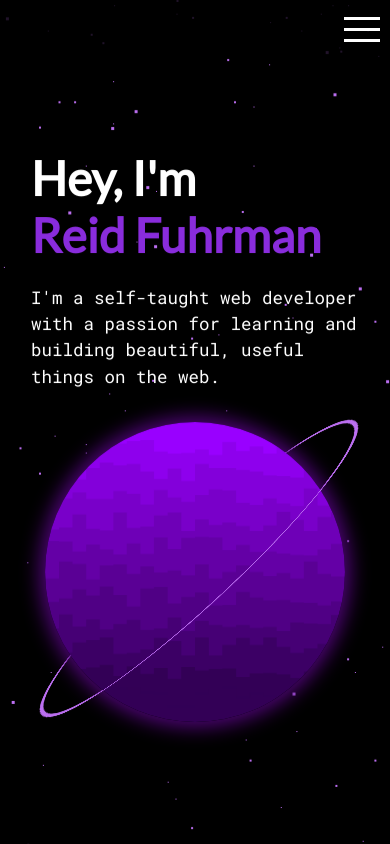
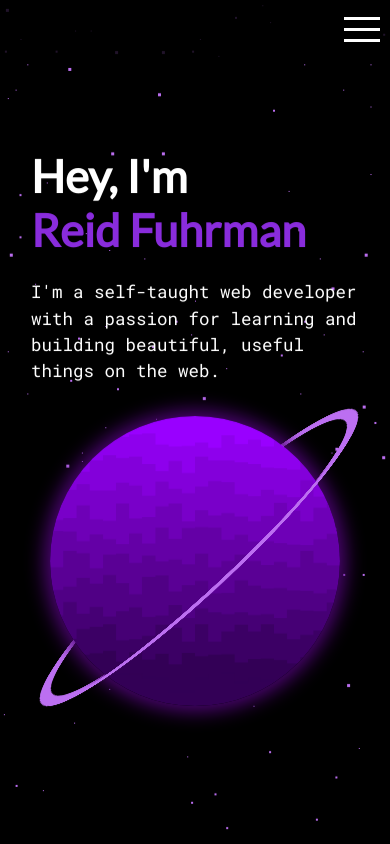
Before and after one commit to rjfuhrman42/portfolio-v2, a Gatsby site: page / in a window 390 px wide. Shown: the top 844 px of the page. Built offline with nearby package versions, Linux system fonts and the light colour scheme; Gatsby itself is replaced by a stand-in of ours.

Commit message:
Adjusting mobile styles

```diff
--- a/src/style/abstracts/_mixins.scss
+++ b/src/style/abstracts/_mixins.scss
@@ -15,7 +15,7 @@ ORDER: Base + Typography > Generar Layout + Grid > Page Layout > Components
 @mixin respond($breakpoint) {
   // Phone-xs
   @if $breakpoint == phone-xs {
-    @media (max-width: 20em) {
+    @media (max-width: 21em) {
       @content;
     } //0 - 320px
   }
--- a/src/style/sections/_hero.scss
+++ b/src/style/sections/_hero.scss
@@ -104,7 +104,7 @@
 
   @include respond(phone) {
     padding: 0rem $default-font-size;
-    padding-top: 8em;
+    padding-top: 6.5em;
   }
 
   @include respond(phone-xs) {
@@ -149,7 +149,7 @@
       // text-align: center;
     }
     @include respond(phone) {
-      font-size: 4.75rem;
+      font-size: 4.5rem;
       margin-bottom: 2.2rem;
     }
     @include respond(phone-xs) {
@@ -251,9 +251,9 @@
       width: 33em;
     }
 
-    @include respond(tab-port) {
-      height: 30em;
-      width: 30em;
+    @include respond(phone) {
+      height: 29em;
+      width: 29em;
     }
 
     @include respond(phone-xs) {
@@ -274,10 +274,10 @@
   animation: moveRings 10s linear infinite;
 
   @include respond(tab-land) {
-    width: 45em;
+    width: 47em;
   }
 
-  @include respond(tab-port) {
+  @include respond(phone) {
     width: 43em;
   }
 
@@ -287,12 +287,12 @@
 }
 
 .meteor-container::before {
-  border: 5px solid $light-purple-color;
+  border: 15px solid $light-purple-color;
   z-index: -1;
 }
 
 .meteor-container::after {
-  border-bottom: 5px solid $light-purple-color;
+  border-bottom: 20px solid $light-purple-color;
   // box-shadow: 0px 0px 20px 5px $light-purple-color;
 }
 
@@ -313,13 +313,13 @@
 
 @keyframes rotateSurface {
   0% {
-    transform: translateY(-5px);
+    transform: translateY(7px);
   }
   50% {
-    transform: translateY(5px);
+    transform: translateY(0px);
   }
   100% {
-    transform: translateY(-5px);
+    transform: translateY(7px);
   }
 }
 
```
